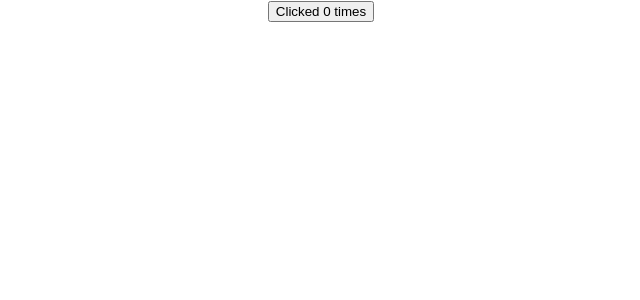
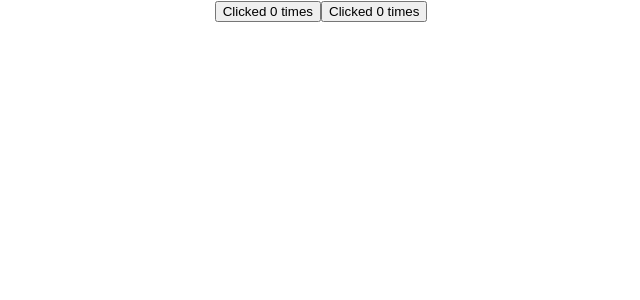
Before and after one commit to srivastavayash/Reactlearnings, a React (Create React App) app: page / in a window 1280 px wide. Shown: the top 300 px of the page, without its empty margins (319-959 px from the left). Built offline with nearby package versions, Linux system fonts and the light colour scheme; the HTML template or start-up script is replaced by a standard one.

Commit message:
adding higher order component functionality for common props

```diff
--- a/src/App.js
+++ b/src/App.js
@@ -51,8 +51,8 @@ class App extends Component {
           <Hero heroname="jokey" />
         </Error>*/}
         {/* <Counter/> */}
-        <Hover />
-
+        <Counter />
+        <Hover/>
       </div>
     );
   }
--- a/src/Components/Counter.js
+++ b/src/Components/Counter.js
@@ -1,23 +1,9 @@
 import React, { Component } from 'react'
-
+import UpdatedComponent from './ParentCounter'
 class Counter extends Component {
-    constructor(props) {
-        super(props)
-
-        this.state = {
-            click: 0
-        }
-    }
-    clicked = () => {
-        this.setState(prevState => {
-            console.log(this.state.click)
-            return { click: prevState.click + 1 }
-
-        })
-    }
     render() {
-        return <button onClick={this.clicked}>Clicked {this.state.click} times</button>
+        const {click,clicked}=this.props
+        return <button onClick={clicked}> Clicked {click} times</button>
     }
 }
-
-export default Counter
+export default UpdatedComponent(Counter)
--- a/src/Components/Hover.js
+++ b/src/Components/Hover.js
@@ -1,4 +1,5 @@
 import React, { Component } from 'react'
+import UpdatedComponent from './ParentCounter'
 class Hover extends Component {
     constructor(props) {
         super(props)
@@ -6,15 +7,15 @@ class Hover extends Component {
             click: 0
         }
     }
-    Hover = () => {
+    clicked = () => {
         this.setState(prevState => {
             console.log(this.state.click)
             return { click: prevState.click + 1 }
         })
     }
     render() {
-        return <button onMouseOver={this.Hover}>Clicked {this.state.click} times</button>
+        const {click,clicked}=this.props
+        return <button onMouseOver={clicked}>Clicked {click} times</button>
     }
 }
-
-export default Hover
+export default UpdatedComponent(Hover)
--- /dev/null
+++ b/src/Components/ParentCounter.js
@@ -0,0 +1,23 @@
+import React, { Component } from "react";
+const UpdatedComponent = (OriginalComponent) => {
+    class NewComponent extends Component {
+        constructor(props) {
+            super(props)
+            this.state = {
+                click: 0
+            }
+        }
+        clicked = () => {
+            this.setState(prevState => {
+                console.log(this.state.click)
+                return { click: prevState.click + 1 }
+
+            })
+        }
+        render() {
+            return <OriginalComponent click={this.state.click} clicked={this.clicked} />
+        }
+    }
+    return NewComponent
+}
+export default UpdatedComponent
```
